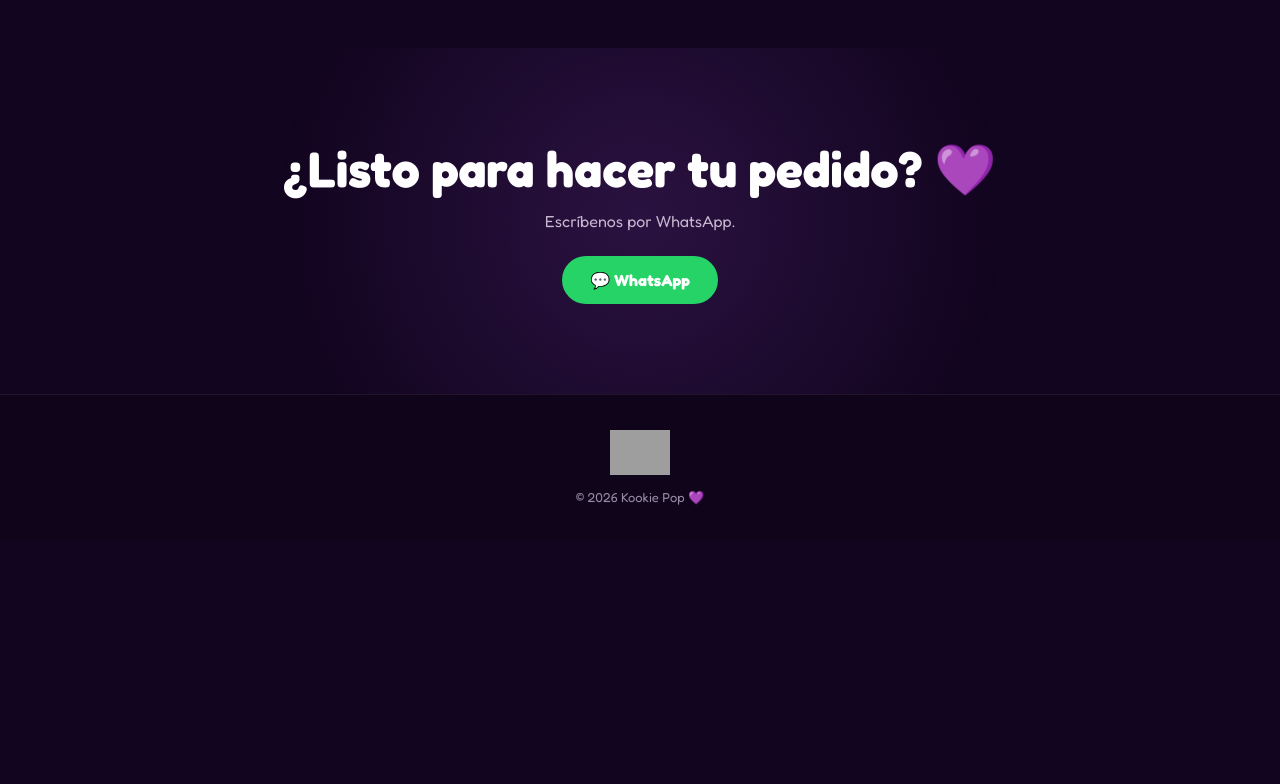
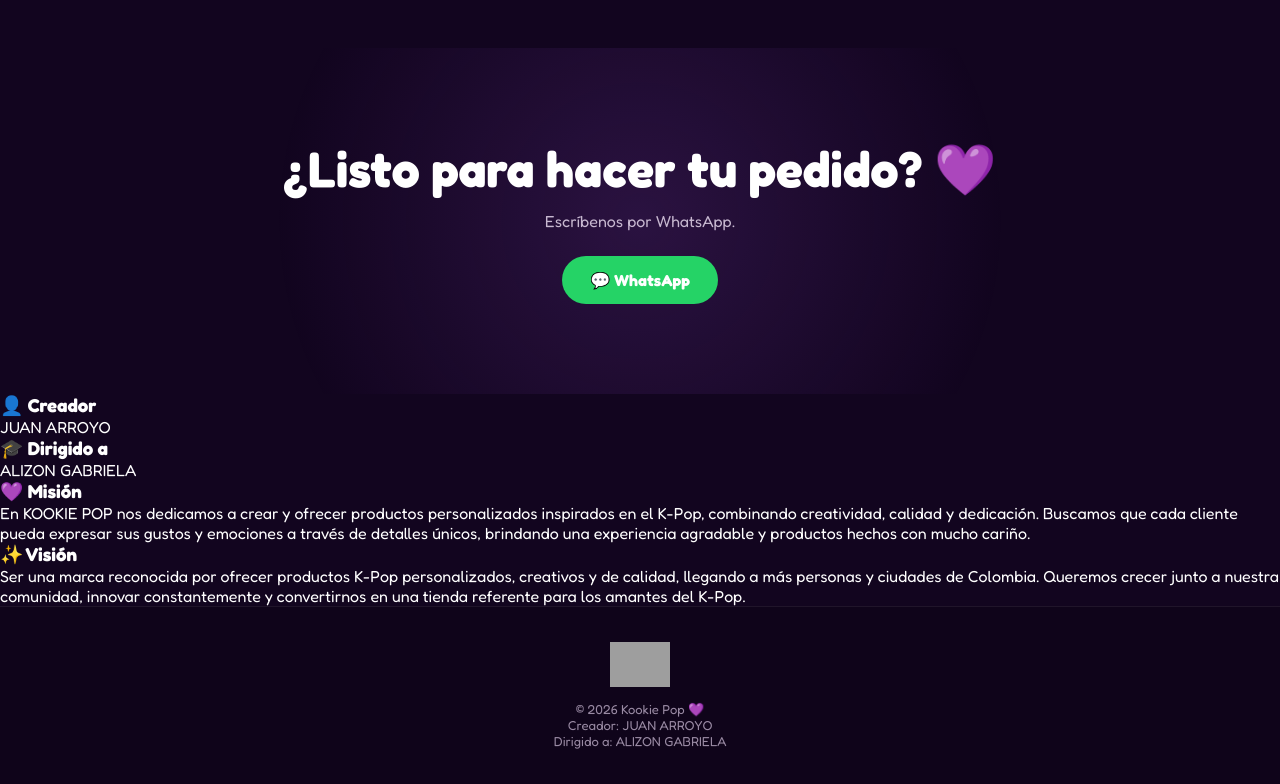
Before and after one commit to juandaniel4784-del/-KOOKIE-POP, a plain HTML site: page index.html in a window 1280 px wide. Shown: the part 4467-5251 px from the top of the page. Before the commit the page ends 5007 px from the top, so only its background shows below. Drawn offline with Linux system fonts and the light colour scheme; grey boxes are pictures that could not be loaded.

Commit message:
Refactor HTML structure and improve readability

```diff
--- a/index.html
+++ b/index.html
@@ -23,6 +23,7 @@
     <span>♡</span>
 </div>
 
+
 <!-- ================= HEADER ================= -->
 
 <header class="header">
@@ -40,11 +41,13 @@
     </nav>
 
     <button id="openCart" class="cart-button">
-        🛒 <span>Carrito</span>
+        🛒
+        <span>Carrito</span>
         <b id="cartCount">0</b>
     </button>
 
 </header>
+
 
 <!-- ================= INICIO ================= -->
 
@@ -80,6 +83,7 @@
 
     </div>
 
+
     <div class="hero-logo">
 
         <div class="logo-glow"></div>
@@ -92,6 +96,7 @@
     </div>
 
 </section>
+
 
 <!-- ================= PRODUCTOS ================= -->
 
@@ -109,13 +114,20 @@
 
     </div>
 
-    <div id="productsGrid" class="products-grid"></div>
+    <div
+        id="productsGrid"
+        class="products-grid"
+    ></div>
 
 </section>
 
+
 <!-- ================= COMBOS ================= -->
 
-<section id="combos" class="section dark-section">
+<section
+    id="combos"
+    class="section dark-section"
+>
 
     <div class="section-title">
 
@@ -129,9 +141,13 @@
 
     </div>
 
-    <div id="combosGrid" class="products-grid"></div>
+    <div
+        id="combosGrid"
+        class="products-grid"
+    ></div>
 
 </section>
+
 
 <!-- ================= RAMOS ================= -->
 
@@ -149,13 +165,21 @@
 
     </div>
 
+
     <div class="notice">
+
         💜 Las photocards y las flores pueden ser totalmente personalizadas.
+
     </div>
 
-    <div id="bouquetsGrid" class="products-grid"></div>
+
+    <div
+        id="bouquetsGrid"
+        class="products-grid"
+    ></div>
 
 </section>
+
 
 <!-- ================= PERSONALIZACIÓN ================= -->
 
@@ -183,6 +207,7 @@
 
     </div>
 
+
     <img
         src="assets/logo.png"
         alt="Logo Kookie Pop"
@@ -190,6 +215,7 @@
     >
 
 </section>
+
 
 <!-- ================= CONTACTO ================= -->
 
@@ -214,6 +240,82 @@
 
 </section>
 
+
+<!-- ================= INFORMACIÓN DE LA EMPRESA ================= -->
+
+<section class="company-info">
+
+
+    <!-- CREADOR -->
+
+    <div class="company-card">
+
+        <h3>
+            👤 Creador
+        </h3>
+
+        <p>
+            JUAN ARROYO
+        </p>
+
+    </div>
+
+
+    <!-- DIRIGIDO A -->
+
+    <div class="company-card">
+
+        <h3>
+            🎓 Dirigido a
+        </h3>
+
+        <p>
+            ALIZON GABRIELA
+        </p>
+
+    </div>
+
+
+    <!-- MISIÓN -->
+
+    <div class="company-card">
+
+        <h3>
+            💜 Misión
+        </h3>
+
+        <p>
+            En KOOKIE POP nos dedicamos a crear y ofrecer productos
+            personalizados inspirados en el K-Pop, combinando creatividad,
+            calidad y dedicación. Buscamos que cada cliente pueda expresar
+            sus gustos y emociones a través de detalles únicos, brindando
+            una experiencia agradable y productos hechos con mucho cariño.
+        </p>
+
+    </div>
+
+
+    <!-- VISIÓN -->
+
+    <div class="company-card">
+
+        <h3>
+            ✨ Visión
+        </h3>
+
+        <p>
+            Ser una marca reconocida por ofrecer productos K-Pop
+            personalizados, creativos y de calidad, llegando a más personas
+            y ciudades de Colombia. Queremos crecer junto a nuestra
+            comunidad, innovar constantemente y convertirnos en una tienda
+            referente para los amantes del K-Pop.
+        </p>
+
+    </div>
+
+</section>
+
+
 <!-- ================= CARRITO ================= -->
 
 <div
@@ -221,10 +323,12 @@
     class="cart-overlay"
 ></div>
 
+
 <aside
     id="cartDrawer"
     class="cart-drawer"
 >
+
 
     <div class="cart-header">
 
@@ -241,16 +345,20 @@
 
     </div>
 
+
     <div
         id="cartItems"
         class="cart-items"
     ></div>
 
+
     <div class="cart-bottom">
 
         <div class="total">
 
-            <span>Total</span>
+            <span>
+                Total
+            </span>
 
             <strong id="cartTotal">
                 $0
@@ -258,12 +366,14 @@
 
         </div>
 
+
         <button
             id="sendOrder"
             class="order-button"
         >
             💬 Pedir por WhatsApp
         </button>
+
 
         <button
             id="clearCart"
@@ -276,12 +386,14 @@
 
 </aside>
 
+
 <!-- ================= NOTIFICACIÓN ================= -->
 
 <div
     id="toast"
     class="toast"
 ></div>
+
 
 <!-- ================= FOOTER ================= -->
 
@@ -296,7 +408,16 @@
         © 2026 Kookie Pop 💜
     </p>
 
+    <p>
+        Creador: JUAN ARROYO
+    </p>
+
+    <p>
+        Dirigido a: ALIZON GABRIELA
+    </p>
+
 </footer>
+
 
 <!-- ================= JAVASCRIPT ================= -->
 
```
